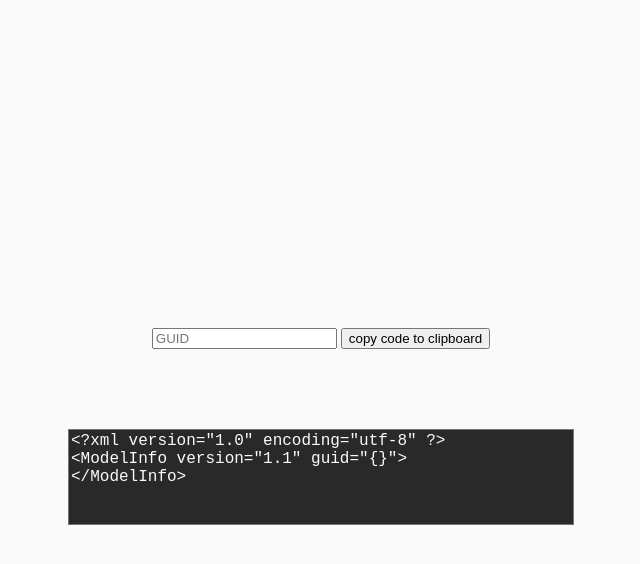
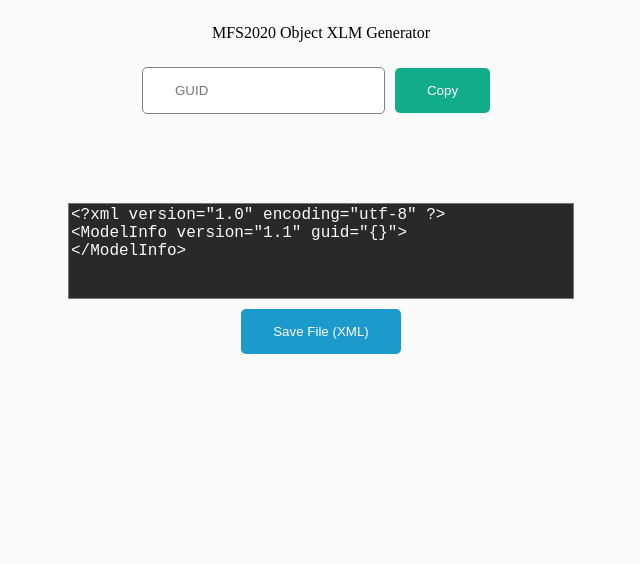
Before and after one commit to btronquo/microsoft-flight-simulator-2020-tools, a plain HTML site: page index.html in a window 1280 px wide. Shown: the whole page, without its empty margins (319-959 px from the left). Drawn offline with nearby package versions, Linux system fonts and the light colour scheme.

Commit message:
add: xml file generator (CRLF)

```diff
--- a/index.html
+++ b/index.html
@@ -11,9 +11,11 @@
     <div id="app">
       <div class="container">
 
+        <p>MFS2020 Object XLM Generator</p>
+
         <div class="formInput">
-          <input type="text" v-model="inputGuid"  name="guid" placeholder="GUID">
-          <button @click.stop.prevent="copyCode">copy code to clipboard</button>
+          <input type="text" class="guid" v-model="inputGuid"  name="guid" placeholder="GUID">
+          <button @click.stop.prevent="copyCode" class="btn btn-copy">Copy</button>
         </div>
 
           <textarea id="result" rows="5" cols="50">
@@ -21,6 +23,7 @@
 &lt;ModelInfo version=&quot;1.1&quot; guid=&quot;{{this.editForm}}&quot;&gt;
 &lt;/ModelInfo&gt;
           </textarea>
+          <button @click="downloadFile()" class="btn btn-save">Save File (XML)</button>
 
       </div>
 
@@ -43,9 +46,17 @@
             copyCode.select()
             document.execCommand("copy")
             alert('Code was copied to your clipboard')
-          }
+          },
+          downloadFile: function() {
+            const a = document.createElement('a');
+            let content = document.querySelector("#result").value;
+            const file = new Blob([content], {type: 'text/xml', endings: 'native'});
+            a.href= URL.createObjectURL(file);
+            a.download = "Generated-File.xml";
+            a.click();
+            URL.revokeObjectURL(a.href);
+          },
         },
-
       })
     </script>
   </body>
--- a/style/main.scss
+++ b/style/main.scss
@@ -15,9 +15,16 @@ body {
 }
 
 .formInput {
-  padding-top: 20em;
+  display: flex;
+  align-items: center;
 }
 
+
+.guid {
+  padding: 15px 32px;
+  border-radius: 5px;
+  border: solid 1px grey;
+}
 
 textarea {
   font-size: large;
@@ -28,3 +35,21 @@ textarea {
   background: $char;
   color: $lightGray;
 }
+
+.btn {
+  color: white;
+  padding: 15px 32px;
+  display: flex;
+  justify-content: center;
+  border: none;
+  border-radius: 5px;
+  margin: 10px;
+}
+
+.btn-save {
+  background-color: rgb(29, 154, 204);
+}
+
+.btn-copy {
+  background-color: rgb(17, 172, 138);
+}
```
Also changed, not shown: style/main.css, 1 other file.
